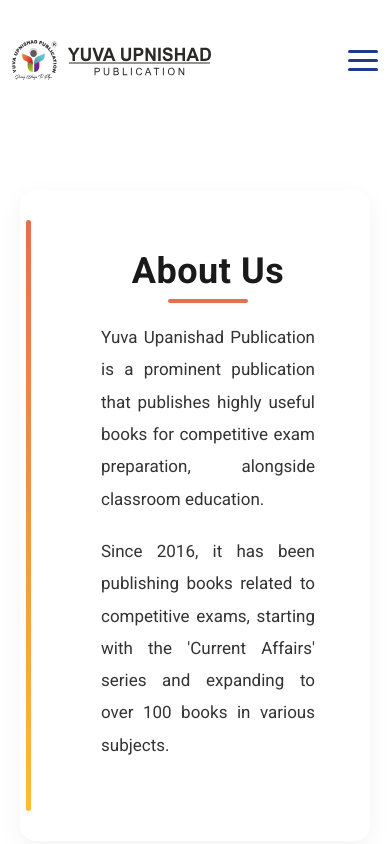
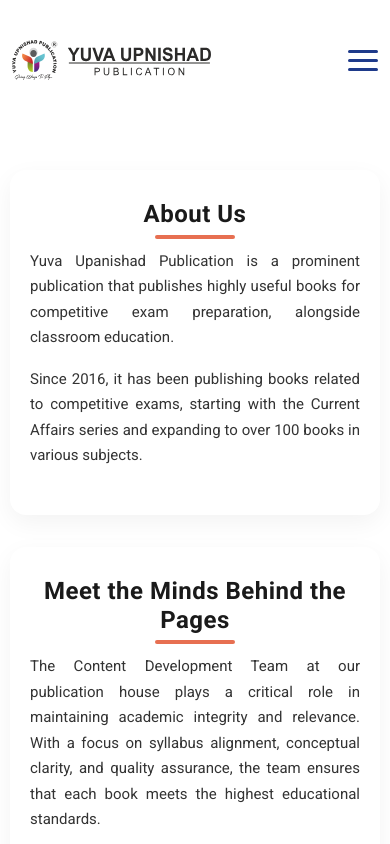
Before and after one commit to pruthvik91/Yuva-Upnishad, a React (Vite) app: page /about in a window 390 px wide. Shown: the top 844 px of the page. Built offline with nearby package versions, Linux system fonts and the light colour scheme.

Commit message:
mobile responsive

```diff
--- a/src/components/Footer/Footer.jsx
+++ b/src/components/Footer/Footer.jsx
@@ -20,8 +20,8 @@
           <ul className="footer-links">
             <li><a href="/">Home</a></li>
             <li><a href="/about">About Us</a></li>
-            <li><a href="/publication">Our Publication</a></li>
             <li><a href="/contact">Contact Us</a></li>
+            <li><a href="/careers">Careers</a></li>
           </ul>
         </div>
 
--- a/src/components/Hero/Hero.css
+++ b/src/components/Hero/Hero.css
@@ -82,7 +82,7 @@
     display: flex;
     justify-content: center;
     align-items: center;
-    min-height: 100vh;
+    min-height: 60vh;
     padding-top: 80px;
     width: 100% !important;
   }
--- a/src/components/Hero/SocialLinks.jsx
+++ b/src/components/Hero/SocialLinks.jsx
@@ -42,7 +42,7 @@
 
     document.addEventListener("mousedown", handleClickOutside);
     document.addEventListener("scroll", handleClickOutside);
-    return () => document.removeEventListener("mousedown", handleClickOutside),document.removeEventListener("scroll", handleClickOutside);
+    return () => document.removeEventListener("mousedown", handleClickOutside);
    }, []);
   return (
     <div className={`social-links-wrapper ${open ? 'open' : ''}`} ref={wrapperRef}>
--- a/src/pages/Aboutus.css
+++ b/src/pages/Aboutus.css
@@ -83,3 +83,53 @@
   font-weight: 600;
   color: #2d2d2d;
 }
+@media (max-width: 991px) {
+  .aboutus {
+    padding: 40px 30px;
+  }
+
+  .section-title {
+    font-size: 28px;
+  }
+
+  .about-content {
+    font-size: 16px;
+    padding: 0 10px;
+  }
+}
+
+@media (max-width: 576px) {
+  .about-container {
+    padding: 20px 10px;
+    margin: 90px auto;
+  }
+
+  .aboutus {
+    padding: 30px 20px;
+    margin-bottom: 32px;
+    border-left: none;
+  }
+
+  .aboutus::before {
+    display: none; /* Hide the gradient line on small screens */
+  }
+
+  .section-title {
+    font-size: 24px;
+    margin-bottom: 20px;
+  }
+
+  .section-title::after {
+    margin-top: 12px;
+  }
+
+  .about-content {
+    font-size: 15px;
+    padding: 0;
+    line-height: 1.7;
+  }
+
+  .about-content p {
+    margin-bottom: 16px;
+  }
+}
--- a/src/pages/Aboutus.jsx
+++ b/src/pages/Aboutus.jsx
@@ -14,12 +14,12 @@
           </p>
           <p>
             Since 2016, it has been publishing books related to competitive
-            exams, starting with the 'Current Affairs' series and expanding to
+            exams, starting with the Current Affairs series and expanding to
             over 100 books in various subjects.
           </p>
         </div>
       </section>
-      <section className="aboutus" data-aos="fade-left">
+      <section className="aboutus" >
         <h2 className="section-title">Meet the Minds Behind the Pages</h2>
         <div className="about-content">
           <p>
```
